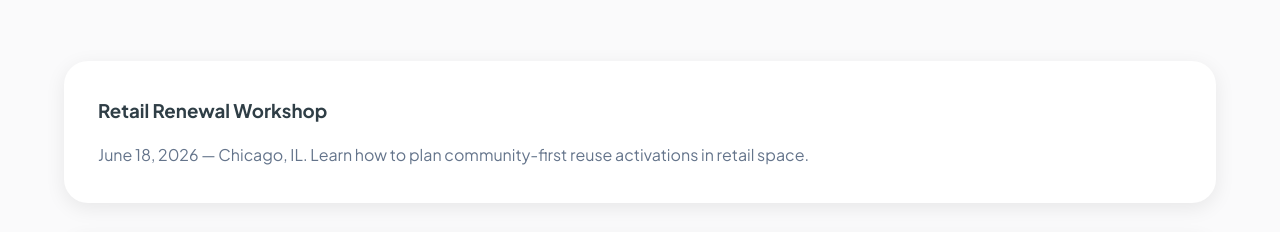
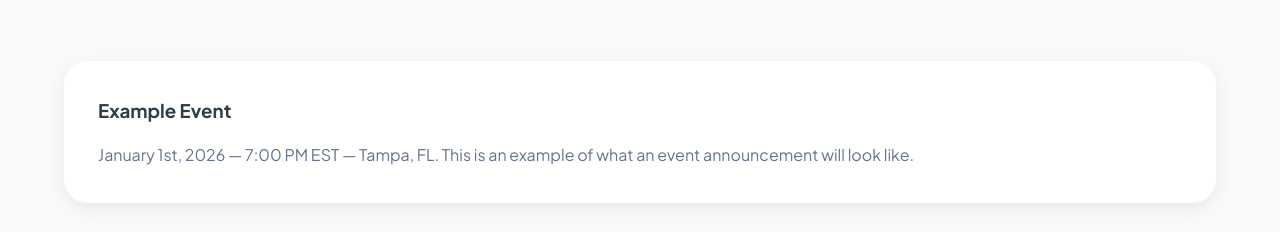
Before and after one commit to mallpreservationweb/Association-for-Mall-Preservation, a plain HTML site: page events.html in a window 1280 px wide. Shown: the part 383-615 px from the top of the page. Drawn offline with Linux system fonts and the light colour scheme.

```diff
--- a/events.html
+++ b/events.html
@@ -43,10 +43,10 @@
                 <p>Discover our upcoming workshops, community activations, and chapter launch events.</p>
             </div>
             <div class="container events-grid">
-                <article class="event-card"><h3>Retail Renewal Workshop</h3><p>June 18, 2026 — Chicago, IL. Learn how to plan community-first reuse activations in retail space.</p></article>
-                <article class="event-card"><h3>Chapter Launch Gathering</h3><p>July 8, 2026 — Austin, TX. Celebrate the newest AMP chapter and learn how to build your own.</p></article>
-                <article class="event-card"><h3>Policy Roundtable</h3><p>August 12, 2026 — Virtual. Municipal leaders and developers will discuss incentives for adaptive reuse.</p></article>
-                <article class="event-card"><h3>Community Market</h3><p>September 3, 2026 — Raleigh, NC. A public event showcasing local makers, artists, and nonprofit partners.</p></article>
+                <article class="event-card">
+                    <h3>Example Event</h3>
+                    <p>January 1st, 2026 — 7:00 PM EST — Tampa, FL. This is an example of what an event announcement will look like.</p>
+                </article>
             </div>
         </section>
     </main>
```
